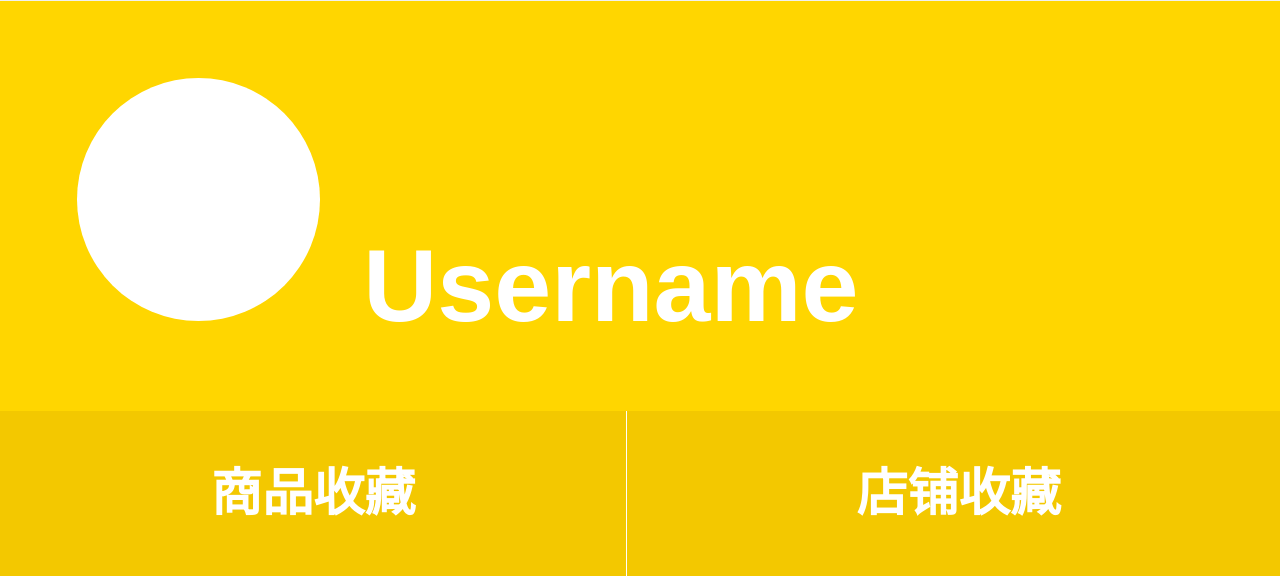
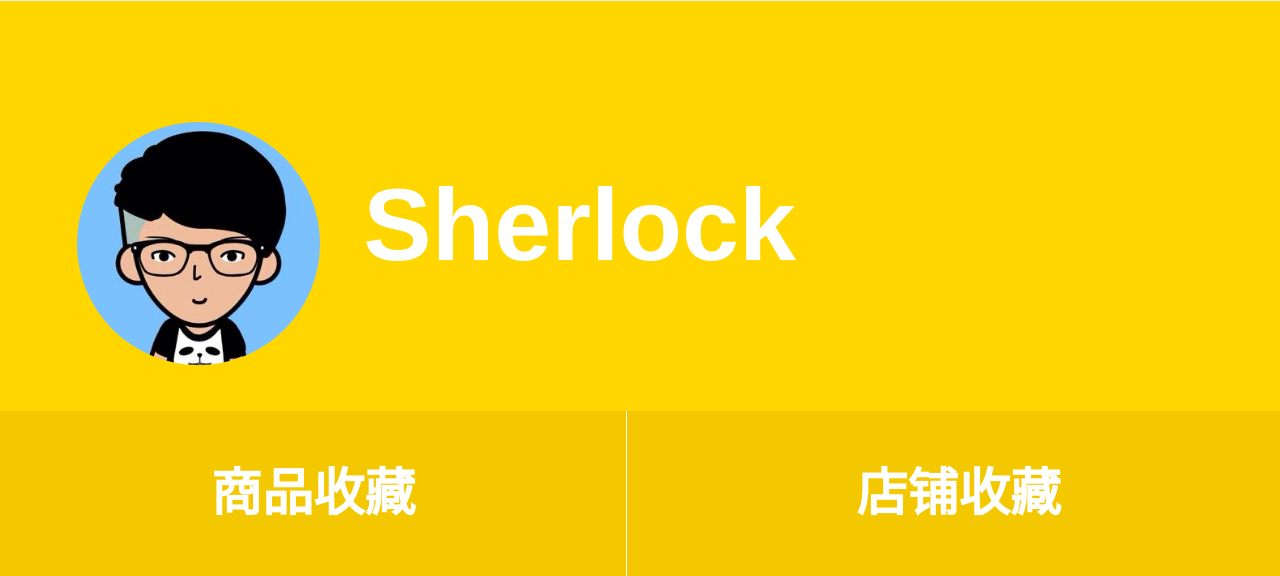
Before and after one commit to Jiaqi0109/AXFMarket, a Django app: page /axf/mine/ in a window 1280 px wide. Shown: the top 576 px of the page. Run offline with Django 3.2, Linux system fonts and the light colour scheme; parts of the project's set-up code (start-up, migrations or seed data) failed here and were passed over; some libraries are stand-ins or nearby versions.

Commit message:
head-img market Finish.

```diff
--- a/apps/axf/views.py
+++ b/apps/axf/views.py
@@ -31,10 +31,6 @@ def home(request):
         'mainshows': mainshows,
     }
     return render(request, 'axf/home/home.html', context)
-
-
-def mine(request):
-    return render(request, 'axf/mine/mine.html')
 
 
 def market(request, typeid, childcid, sort_rule):
@@ -83,9 +79,13 @@ def market(request, typeid, childcid, sort_rule):
     return render(request, 'axf/market/market.html', context)
 
 
+def urlToMarket(request):
+    return redirect(reverse('axf:market', args=['104749', 0, 0]))
+
+
 def cart(request):
     return render(request, 'axf/cart/cart.html')
 
 
-def urlToMarket(request):
-    return redirect(reverse('axf:market', args=['104749', 0, 0]))
+def mine(request):
+    return render(request, 'axf/mine/mine.html')
--- a/static/market/js/market.js
+++ b/static/market/js/market.js
@@ -3,11 +3,13 @@ $(function () {
         $('#all_type_content').show().click(function () {
             $(this).hide()
         });
+        $('#sort_rule_content').hide()
     });
 
     $('#sort_rule').click(function () {
         $('#sort_rule_content').show().click(function () {
             $(this).hide()
         });
+        $('#all_type_content').hide()
     })
 });
--- a/static/mine/css/mine.css
+++ b/static/mine/css/mine.css
@@ -1,35 +1,36 @@
-footer .mine span{
-    background:url(/static/main/img/mine1.png) no-repeat;
-    background-size:0.6rem;
+footer .mine span {
+    background: url(/static/main/img/mine1.png) no-repeat;
+    background-size: 0.6rem;
 }
 
-header{
+header {
     height: 4.5rem;
 }
 
-#body_content{
+#body_content {
     margin-top: 4.5rem;
     padding-bottom: 6.6rem;
 }
 
-#header_content{
+#header_content {
     left: 0;
     right: 0;
 }
 
-#user{
+#user {
     height: 3.2rem;
     top: 0;
     padding: 0.6rem;
 }
 
-#collection{
+#collection {
     height: 1.3rem;
     bottom: 0;
     background-color: #f3c800;
     color: #fff;
 }
-.collection-son{
+
+.collection-son {
     height: 100%;
     width: 49%;
     display: inline-block;
@@ -38,25 +39,28 @@ header{
     text-align: center;
     font-size: 0.4rem;
 }
-.collection-son:first-child{
+
+.collection-son:first-child {
     border-right: 1px solid #fff;
 }
 
-.block{
+.block {
     background: #fff;
     margin-top: 0.3rem;
     height: 6rem;
     width: 10rem;
 }
-.order{
+
+.order {
     height: 3.5rem;
 }
-.logout{
+
+.logout {
     height: 1.5rem;
     margin-top: 0.8rem;
 }
 
-.logout a{
+.logout a {
     height: 1.5rem;
     width: 100%;
     font-size: 0.5rem;
@@ -65,30 +69,35 @@ header{
     line-height: 1.5rem;
 }
 
-.block_son{
+.block_son {
     border-bottom: solid 1px #e0e0e0;
 }
 
-.b1st_block{
+.b1st_block {
     height: 1.5rem;
 }
-.b2nd_block{
+
+.b2nd_block {
     height: 2rem;
 }
-.b3rd_block{
+
+.b3rd_block {
     height: 3rem;
 }
-.b4th_block{
+
+.b4th_block {
     height: 3rem;
 }
-.b1st_block span:first-child{
+
+.b1st_block span:first-child {
     height: 1.5rem;
     line-height: 1.5rem;
     font-size: 0.45rem;
     text-align: center;
     margin: 0 0.3rem;
 }
-.b1st_block span:last-child{
+
+.b1st_block span:last-child {
     height: 1.5rem;
     line-height: 1.5rem;
     font-size: 0.45rem;
@@ -98,31 +107,33 @@ header{
     color: #888;
 }
 
-
-.user-block{
+.user-block {
     height: 1.9rem;
     width: 1.9rem;
     display: inline-block;
 }
-.user-name{
+
+.user-name {
     width: 5rem;
     line-height: 1.9rem;
     font-size: 0.8rem;
     color: #fff;
     padding: 0.2rem;
 }
-.user-img{
+
+#user-img {
+    width: 1.9rem;
     border-radius: 1.9rem;
-    background: #fff;
 }
 
-#b2nd_icon{
+#b2nd_icon {
     width: 2rem;
     height: 1.6rem;
     display: inline-block;
     margin: 0.2rem;
 }
-#b2nd_icon .glyphicon{
+
+#b2nd_icon .glyphicon {
     display: block;
     height: 1rem;
     width: 1rem;
@@ -130,20 +141,21 @@ header{
     text-align: center;
     font-size: 0.6rem;
 }
-#b2nd_icon #text{
+
+#b2nd_icon #text {
     font-size: 0.4rem;
     width: 2rem;
     text-align: center;
 }
 
-
-#b3nd_icon{
+#b3nd_icon {
     width: 2rem;
     height: 1.6rem;
     display: inline-block;
     margin: 0.6rem 0.2rem;
 }
-#b3nd_icon .glyphicon{
+
+#b3nd_icon .glyphicon {
     display: block;
     height: 1rem;
     width: 1rem;
@@ -151,7 +163,8 @@ header{
     text-align: center;
     font-size: 0.6rem;
 }
-#b3nd_icon #text{
+
+#b3nd_icon #text {
     font-size: 0.4rem;
     width: 2rem;
     text-align: center;
--- a/templates/axf/mine/mine.html
+++ b/templates/axf/mine/mine.html
@@ -7,9 +7,9 @@
 
 {% block header_content %}
     <div id="user">
-        <a class="user-img user-block" href="#"></a>
+        <a class="user-img user-block" href="#"><img src="{% static 'uploadfiles/head_img/Sherlock.jpg' %}" id="user-img"></a>
         <a class="user-name user-block">
-            Username
+            Sherlock
         </a>
     </div>
     <div id="collection">
```
Also changed, not shown: static/market/css/market.css (+22 -3 lines), templates/axf/market/market.html (+9 -1 lines), static/uploadfiles/head_img/Sherlock.jpg (added).
